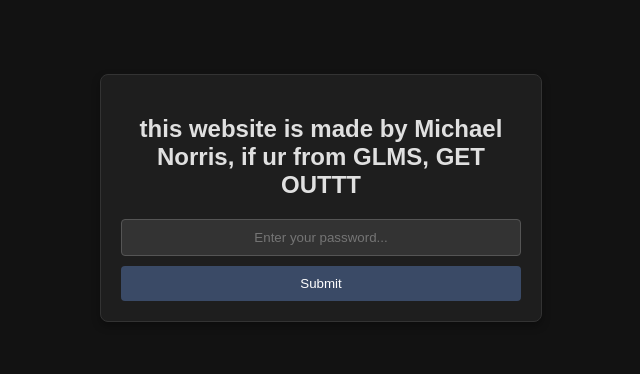
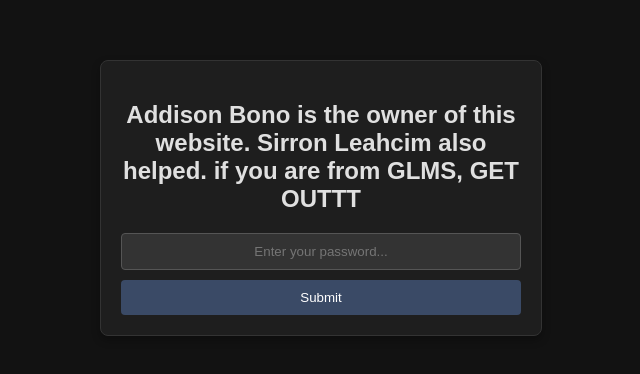
Before and after one commit to vexinity99/document13, a plain HTML site: page index.html in a window 1280 px wide. Shown: the part 202-576 px from the top of the page, without its empty margins (319-959 px from the left). Drawn offline with Linux system fonts and the light colour scheme.

Commit message:
Update index.html

```diff
--- a/index.html
+++ b/index.html
@@ -63,7 +63,7 @@
 <body>
 
 <div id="password-container">
-    <h2>this website is made by Michael Norris, if ur from GLMS, GET OUTTT</h2>
+    <h2>Addison Bono is the owner of this website. Sirron Leahcim also helped. if you are from GLMS, GET OUTTT</h2>
     <input type="password" id="password-input" placeholder="Enter your password..." />
     <button id="submit-password">Submit</button>
 </div>
```
